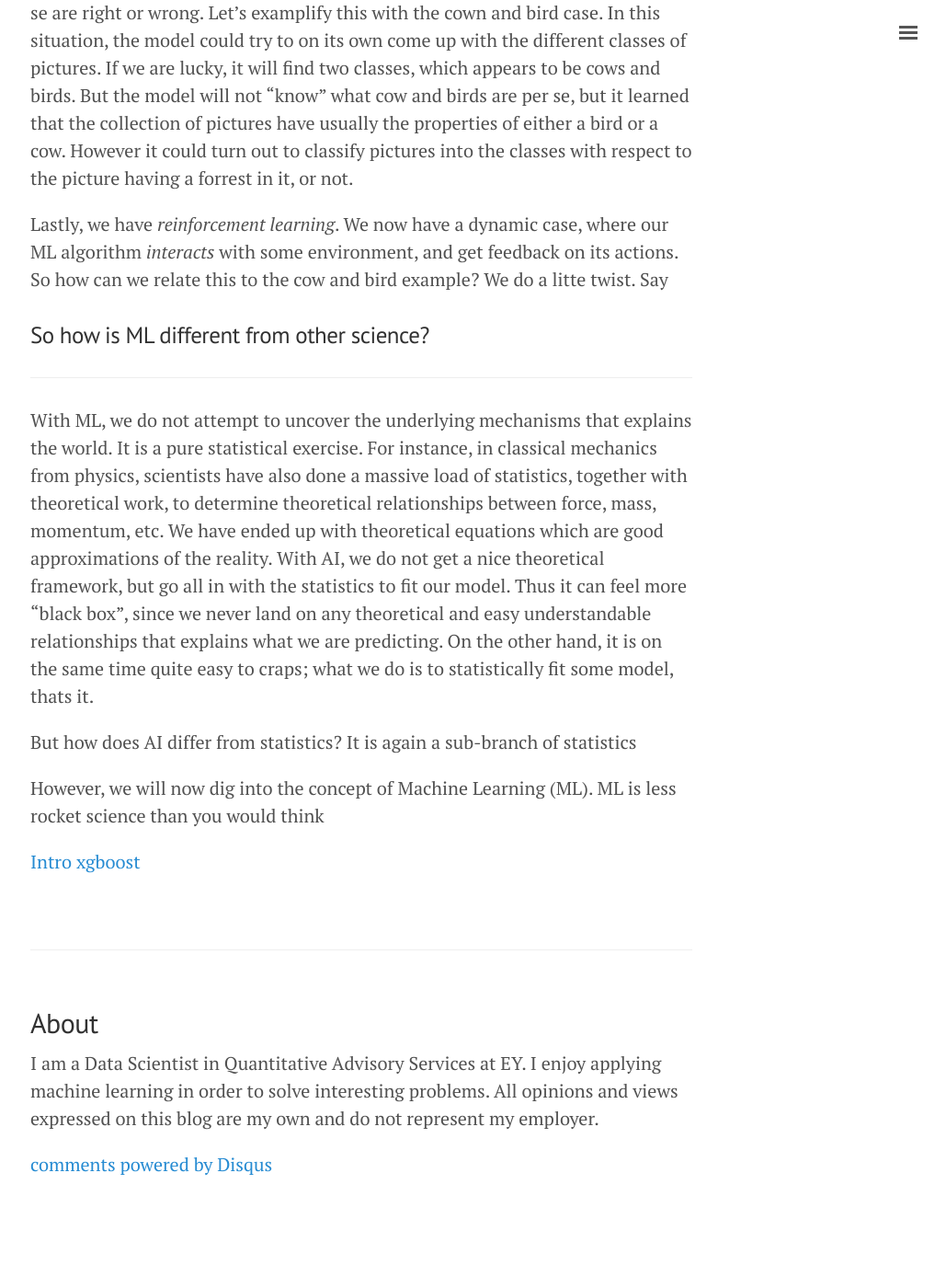
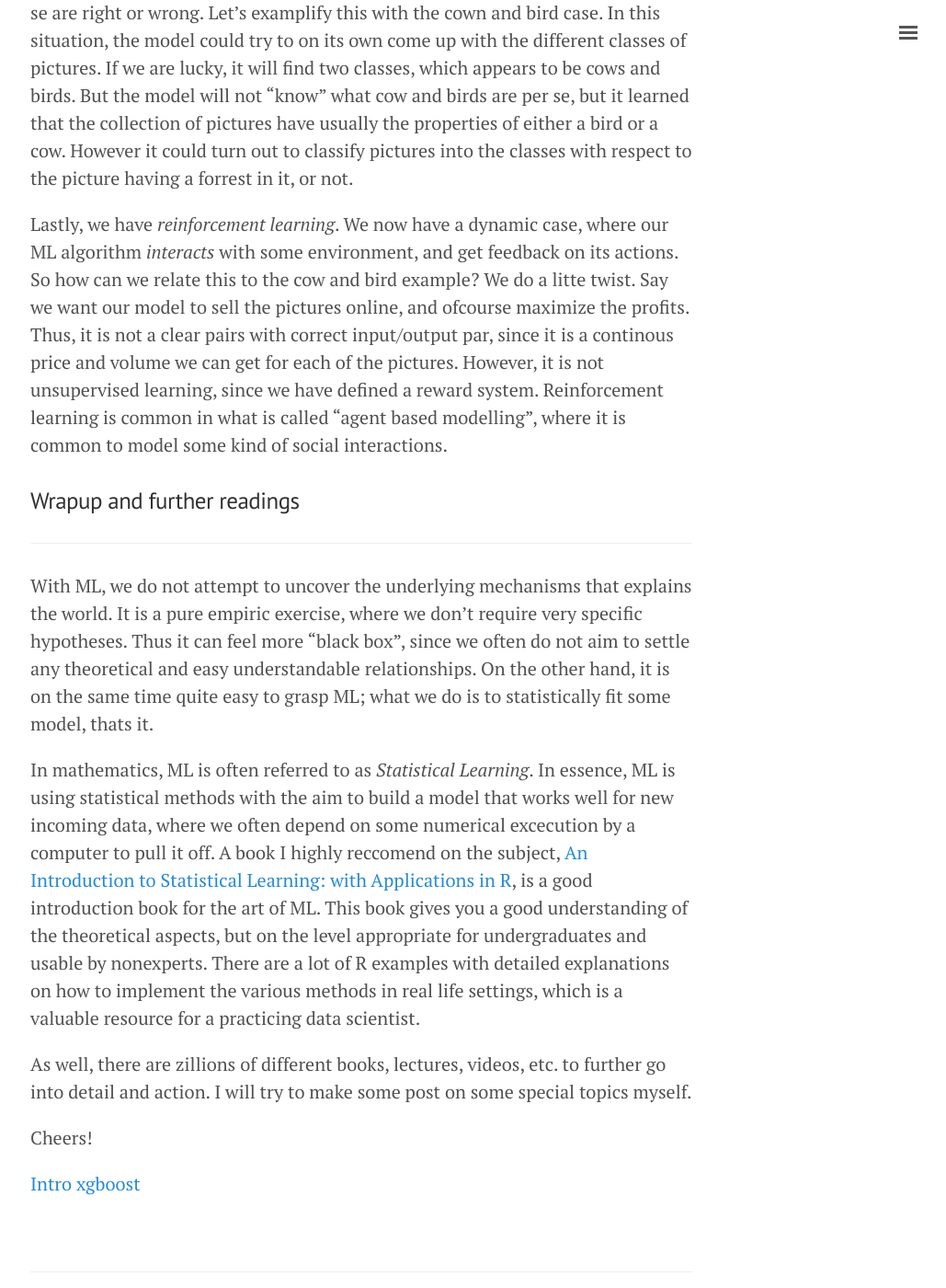
Before and after one commit to herman-hellenes/herman-hellenes.github.io, a Jekyll site: the page built from undone_posts/2017-08-23-intro-ML.md, in a window 1280 px wide and 1400 px high, scrolled down 4296 px. Shown: the whole window at 92% size, without its empty margins (247-1276 px from the left). Built offline with Jekyll 4.4.1, drawn with Linux system fonts in a browser that asks for light colours; nearby versions of some CDN libraries; comment, search, counter and statistics services are not loaded; before the commit the page ends 5617 px from its top, so only the background shows below that.

Commit message:
Update 2017-08-23-intro-ML.md

```diff
--- a/undone_posts/2017-08-23-intro-ML.md
+++ b/undone_posts/2017-08-23-intro-ML.md
@@ -61,17 +61,21 @@ Let's think of an example from Image Recognition. Our problem is to classify pic
 
 As you might have guessed, when we have supervised learning, we also can do *unsupervised learning*. Here, the algorithm does not get to know if the results per se are right or wrong. Let's examplify this with the cown and bird case. In this situation, the model could try to on its own come up with the different classes of pictures. If we are lucky, it will find two classes, which appears to be cows and birds. But the model will not "know" what cow and birds are per se, but it learned that the collection of pictures have usually the properties of either a bird or a cow. However it could turn out to classify pictures into the classes with respect to the picture having a forrest in it, or not.
 
-Lastly, we have *reinforcement learning*. We now have a dynamic case, where our ML algorithm *interacts* with some environment, and get feedback on its actions. So how can we relate this to the cow and bird example? We do a litte twist. Say
+Lastly, we have *reinforcement learning*. We now have a dynamic case, where our ML algorithm *interacts* with some environment, and get feedback on its actions. So how can we relate this to the cow and bird example? We do a litte twist. Say we want our model to sell the pictures online, and ofcourse maximize the profits. Thus, it is not a clear pairs with correct input/output par, since it is a continous price and volume we can get for each of the pictures. However, it is not unsupervised learning, since we have defined a reward system. Reinforcement learning is common in what is called "agent based modelling", where it is common to model some kind of social interactions.
+
+
+### Wrapup and further readings
+___
+
+With ML, we do not attempt to uncover the underlying mechanisms that explains the world. It is a pure empiric exercise, where we don't require very specific hypotheses. Thus it can feel more "black box", since we often do not aim to settle any theoretical and easy understandable relationships. On the other hand, it is on the same time quite easy to grasp ML; what we do is to statistically fit some model, thats it.
+
+In mathematics, ML is often referred to as *Statistical Learning*. In essence, ML is using statistical methods with the aim to build a model that works well for new incoming data, where we often depend on some numerical excecution by a computer to pull it off. A book I highly reccomend on the subject, [An Introduction to Statistical Learning: with Applications in R](http://www-bcf.usc.edu/~gareth/ISL/), is a good introduction book for the art of ML. This book gives you a good understanding of the theoretical aspects, but on the level appropriate for undergraduates and usable by nonexperts. There are a lot of R examples with detailed explanations on how to implement the various methods in real life settings, which is a valuable resource for a practicing data scientist.
+
+As well, there are zillions of different books, lectures, videos, etc. to further go into detail and action. I will try to make some post on some special topics myself.
+
+Cheers!
 
 
 
-### So how is ML different from other science?
-___
-
-With ML, we do not attempt to uncover the underlying mechanisms that explains the world. It is a pure statistical exercise. For instance, in classical mechanics from physics, scientists have also done a massive load of statistics, together with theoretical work, to determine theoretical relationships between force, mass, momentum, etc. We have ended up with theoretical equations which are good approximations of the reality. With AI, we do not get a nice theoretical framework, but go all in with the statistics to fit our model. Thus it can feel more "black box", since we never land on any theoretical and easy understandable relationships that explains what we are predicting. On the other hand, it is on the same time quite easy to craps; what we do is to statistically fit some model, thats it.
-
-But how does AI differ from statistics? It is again a sub-branch of statistics
-
-However, we will now dig into the concept of Machine Learning (ML). ML is less rocket science than you would think
 
 [Intro xgboost](https://xgboost.readthedocs.io/en/latest/model.html)
```
